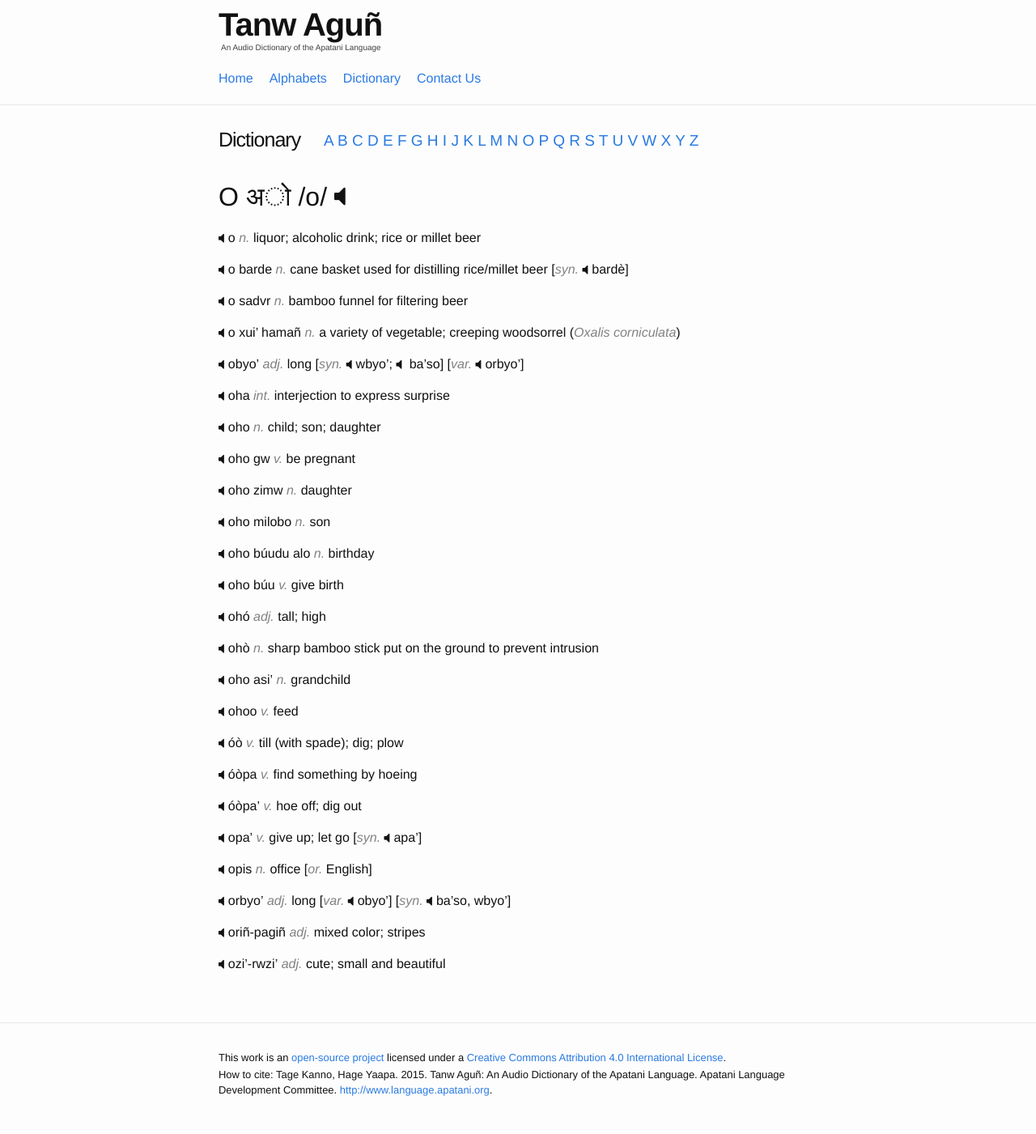
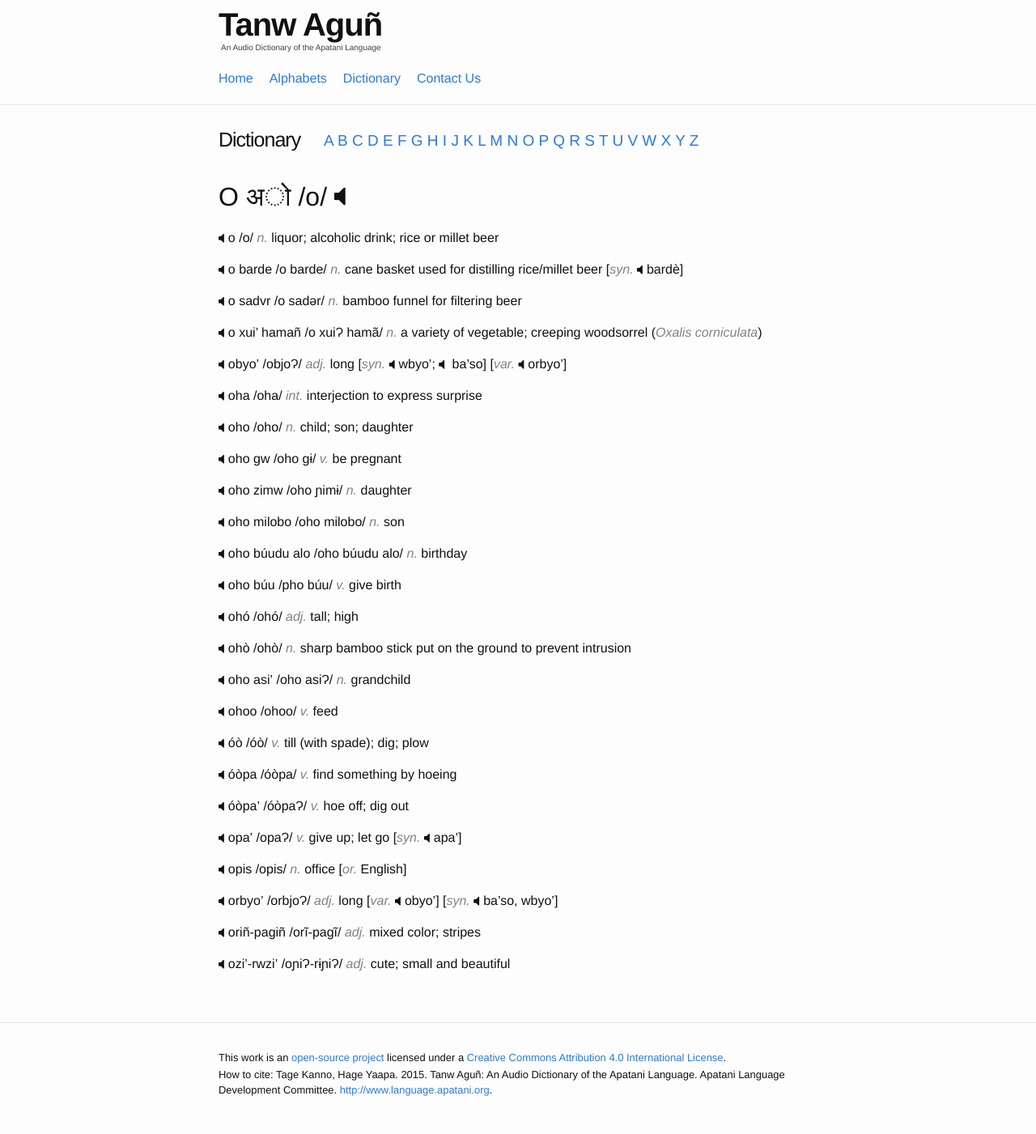
Before and after one commit to hacksparrow/language.apatani.org, a Jekyll site: the page built from dictionary/o.md, in a window 1280 px wide. Shown: the whole page at 81% size. Built offline with Jekyll 4.4.1, drawn with Linux system fonts in a browser that asks for light colours; nearby versions of some CDN libraries; comment, search, counter and statistics services are not loaded.

Commit message:
Update o.md

```diff
--- a/dictionary/o.md
+++ b/dictionary/o.md
@@ -6,73 +6,73 @@ devanagari: अो
 ipa: o
 ---
 
-__o__	_n._	liquor; alcoholic drink; rice or millet beer
+__o__	/o/ _n._	liquor; alcoholic drink; rice or millet beer
 
 
-__o barde__	_n._	cane basket used for distilling rice/millet beer	[_syn._	bardè]
+__o barde__	/o barde/ _n._	cane basket used for distilling rice/millet beer	[_syn._	bardè]
 
 
-__o sadvr__	_n._	bamboo funnel for filtering beer
+__o sadvr__	/o sadǝr/ _n._	bamboo funnel for filtering beer
 
 
-__o xui' hamañ__	_n._	a variety of vegetable; creeping woodsorrel (_Oxalis corniculata_)
+__o xui' hamañ__	/o xuiɁ hamã/ _n._	a variety of vegetable; creeping woodsorrel (_Oxalis corniculata_)
 
 
-__obyo'__	_adj._	long	[_syn._	wbyo'; ba'so]	[_var._	orbyo']
+__obyo'__	/objoɁ/ _adj._	long	[_syn._	wbyo'; ba'so]	[_var._	orbyo']
 
 
-__oha__	_int._	interjection to express surprise
+__oha__	/oha/ _int._	interjection to express surprise
 
 
-__oho__	_n._	child; son; daughter
+__oho__	/oho/ _n._	child; son; daughter
 
 
-__oho gw__	_v._	be pregnant
+__oho gw__	/oho gɨ/ _v._	be pregnant
 
 
-__oho zimw__	_n._	daughter
+__oho zimw__	/oho ɲimɨ/ _n._	daughter
 
 
-__oho milobo__	_n._	son
+__oho milobo__	/oho milobo/ _n._	son
 
 
-__oho búudu alo__	_n._	birthday
+__oho búudu alo__	/oho búudu alo/ _n._	birthday
 
 
-__oho búu__	_v._	give birth
+__oho búu__	/pho búu/ _v._	give birth
 
 
-__ohó__	_adj._	tall; high
+__ohó__	/ohó/ _adj._	tall; high
 
 
-__ohò__	_n._	sharp bamboo stick put on the ground to prevent intrusion
+__ohò__	/ohò/ _n._	sharp bamboo stick put on the ground to prevent intrusion
 
 
-__oho asi'__	_n._	grandchild
+__oho asi'__	/oho asiɁ/ _n._	grandchild
 
 
-__ohoo__	_v._	feed
+__ohoo__	/ohoo/ _v._	feed
 
 
-__óò__	_v._	till (with spade); dig; plow
+__óò__	/óò/ _v._	till (with spade); dig; plow
 
 
-__óòpa__	_v._	find something by hoeing
+__óòpa__	/óòpa/ _v._	find something by hoeing
 
 
-__óòpa'__	_v._	hoe off; dig out
+__óòpa'__	/óòpaɁ/ _v._	hoe off; dig out
 
 
-__opa'__	_v._	give up; let go	[_syn._	apa']
+__opa'__	/opaɁ/ _v._	give up; let go	[_syn._	apa']
 
 
-__opis__	_n._	office	[_or._	English]
+__opis__	/opis/ _n._	office	[_or._	English]
 
 
-__orbyo'__	_adj._	long	[_var._	obyo']	[_syn._	ba'so, wbyo']
+__orbyo'__	/orbjoɁ/ _adj._	long	[_var._	obyo']	[_syn._	ba'so, wbyo']
 
 
-__oriñ-pagiñ__	_adj._	mixed color; stripes
+__oriñ-pagiñ__	/orĩ-pagĩ/ _adj._	mixed color; stripes
 
 
-__ozi'-rwzi'__	_adj._	cute; small and beautiful
+__ozi'-rwzi'__	/oɲiɁ-rɨɲiɁ/ _adj._	cute; small and beautiful
```
